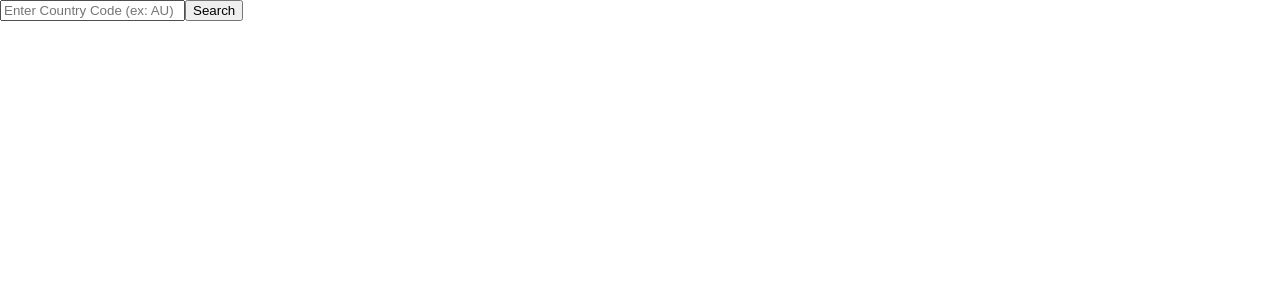
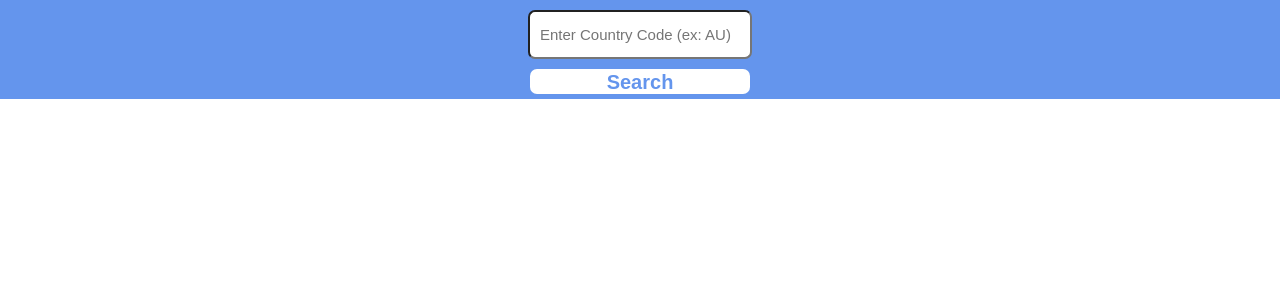
Before and after one commit to danish-faisal/Countries_GraphQL_App, a React (Create React App) app: page /search in a window 1280 px wide. Shown: the top 300 px of the page. Built offline with nearby package versions, Linux system fonts and the light colour scheme.

Commit message:
Search Page styled

```diff
--- a/src/App.css
+++ b/src/App.css
@@ -9,7 +9,8 @@ body {
   padding: 0;
 }
 
-.home {
+.home,
+.search {
   width: 100%;
   height: 100%;
   display: flex;
@@ -35,10 +36,34 @@ body {
   font-size: large;
 }
 
-.title {
+.title,
+.input {
   background-color: cornflowerblue;
   width: 100%;
   display: grid;
   place-items: center;
   color: white;
 }
+
+input {
+  width: 200px;
+  height: 25px;
+  border-radius: 7px;
+  padding: 10px;
+  margin: 10px;
+  font-size: 15px;
+}
+
+button {
+  width: 220px;
+  height: 25px;
+  border: none;
+  border-radius: 7px;
+  padding: 2px;
+  margin-bottom: 5px;
+  font-size: 20px;
+  background-color: white;
+  color: cornflowerblue;
+  font-weight: bolder;
+  cursor: pointer;
+}
--- a/src/pages/Search.js
+++ b/src/pages/Search.js
@@ -38,7 +38,7 @@ function Search() {
         <button onClick={enterSearch}>Search</button>
       </div>
       <div className="searchCountry">
-        {data && (
+        {data && data.country && (
           <div className="countryDisplay">
             <h1>{data.country.name}</h1>
             <h1>Capital: {data.country.capital} </h1>
@@ -46,6 +46,7 @@ function Search() {
             <h1> Country Code: {data.country.code}</h1>
           </div>
         )}
+        {data && data.country === null && <h1>Invalid Code</h1>}
       </div>
     </div>
   );
```
